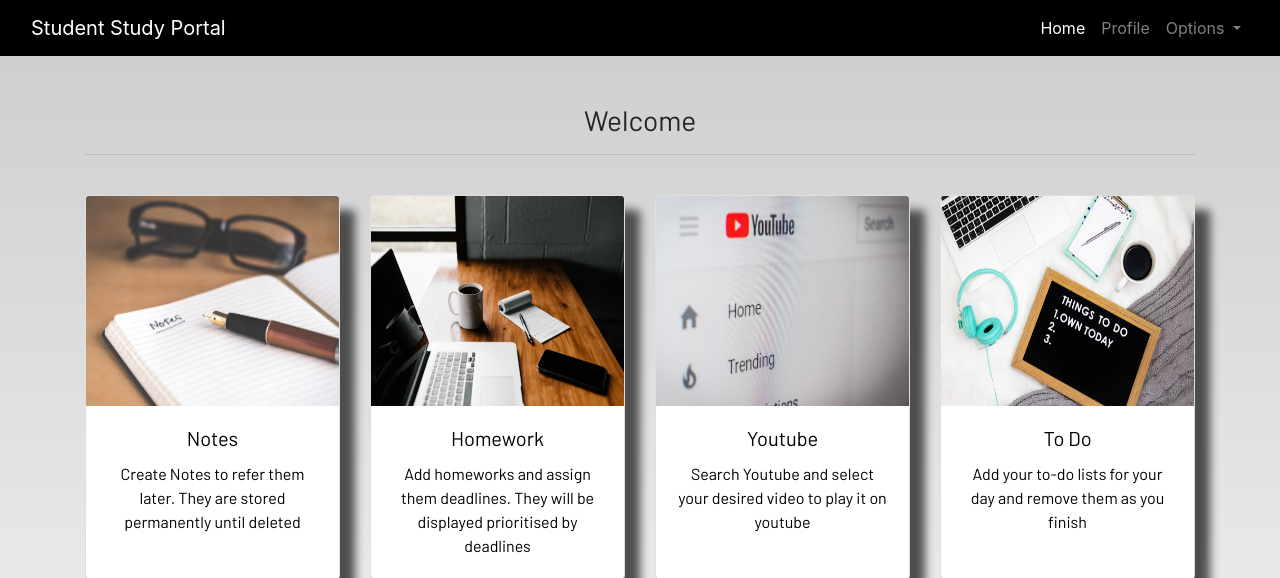
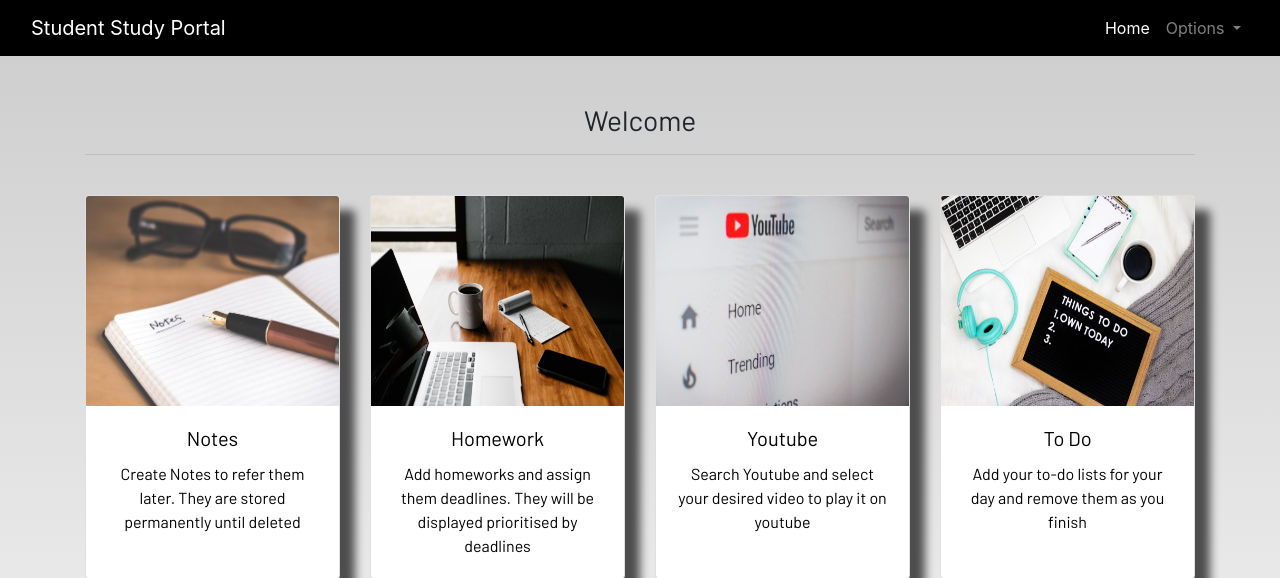
Before and after one commit to Mshah2003/Django-study-portal, a Django app: template templates/dashboard/home.html in a window 1280 px wide. Shown: the top 578 px of the page. Run offline with Django 3.2, Linux system fonts and the light colour scheme; the template is opened without the code that fills it, so the values that code supplies are empty; some libraries are stand-ins or nearby versions; some web fonts are replaced.

Commit message:
Update base.html

```diff
--- a/templates/dashboard/base.html
+++ b/templates/dashboard/base.html
@@ -27,10 +27,7 @@
         <div class="collapse navbar-collapse justify-content-end" id="navbarSupportedContent">
           <ul class="navbar-nav mb-2 mb-lg-0">
             <li class="nav-item">
-              <a class="nav-link active" aria-current="page" href="#">Home</a>
-            </li>
-            <li class="nav-item">
-              <a class="nav-link" href="#">Profile</a>
+              <a class="nav-link active" aria-current="page" href="{% url 'home' %}">Home</a>
             </li>
             <li class="nav-item dropdown">
               <a class="nav-link dropdown-toggle" href="#" id="navbarDropdown" role="button" data-toggle="dropdown"
```
